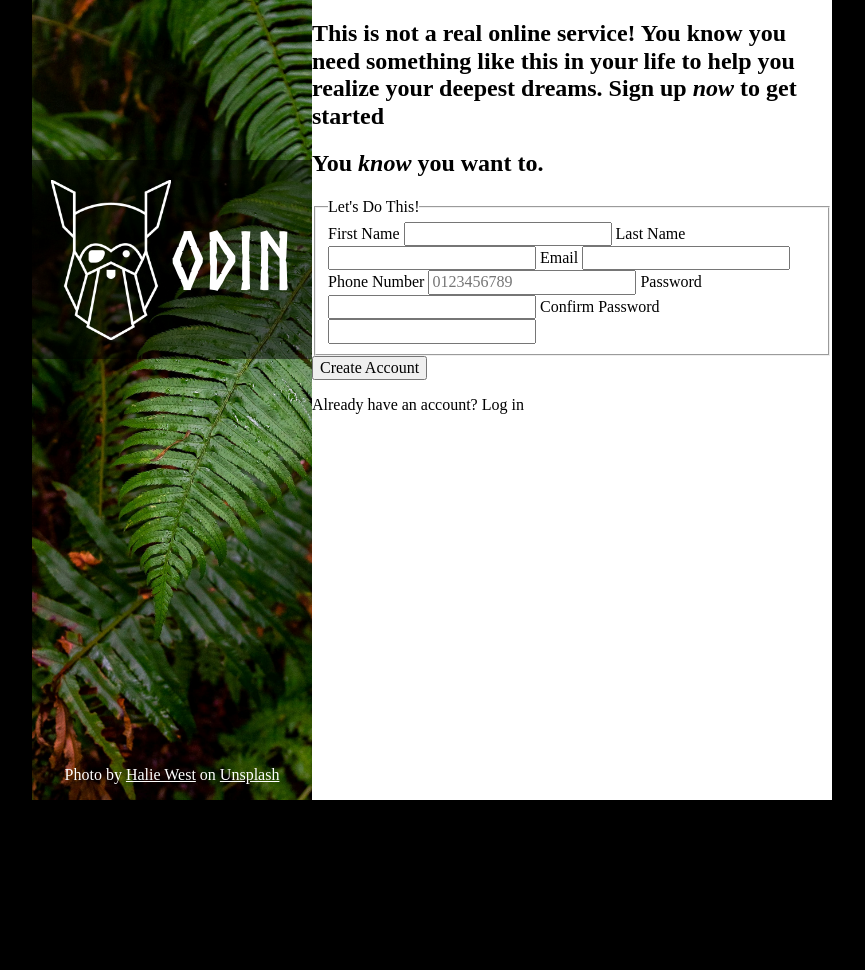
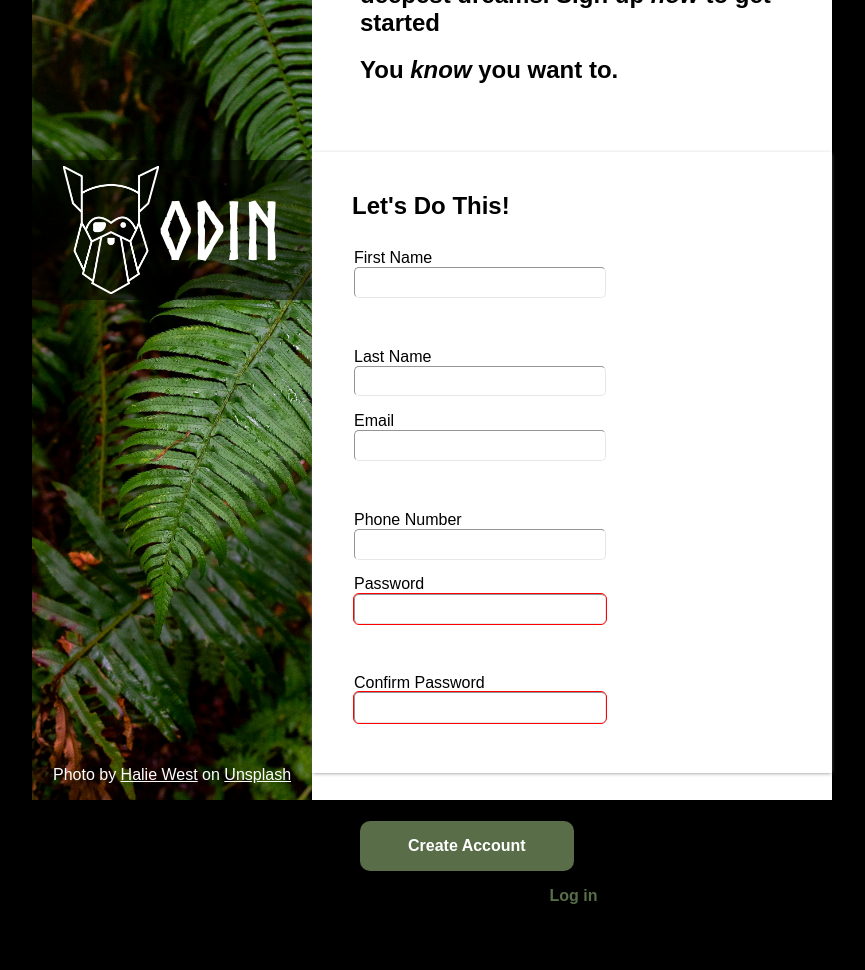
Before and after one commit to MRMartini39/sign-up-form, a plain HTML site: page index.html in a window 1280 px wide. Shown: the whole page, without its empty margins (208-1073 px from the left). Before the commit the page ends 800 px from the top, so only its background shows below. Drawn offline with Linux system fonts and the light colour scheme.

Commit message:
Styled the right side of the webpage Restructured Form HTML for styling

```diff
--- a/index.html
+++ b/index.html
@@ -24,28 +24,40 @@
         </div>
         <div class="form-div">
             <form action="fake.url" method="post" id="form">
-
-                <fieldset>
                     <legend>Let's Do This!</legend>
 
-                    <label for="first-name">First Name</label>
-                    <input type="text" id="first-name" name="first-name" required>
+                    <fieldset class="row">
+                        <div class="field">
+                            <label for="first-name">First Name</label>
+                            <input type="text" id="first-name" name="first-name">
+                        </div>
+                        <div class="field">
+                            <label for="last-name">Last Name</label>
+                            <input type="text" id="last-name" name="last-name" >
+                        </div>
+                    </fieldset>
 
-                    <label for="last-name">Last Name</label>
-                    <input type="text" id="last-name" name="last-name" required>
+                    <fieldset class="row">
+                        <div class="field">
+                            <label for="email">Email</label>
+                            <input type="email" id="email" name="email" >
+                        </div>
+                        <div class="field">
+                            <label for="phone-number">Phone Number</label>
+                            <input type="number" id="phone-number" name="phone-number">
+                        </div>
+                    </fieldset>
 
-                    <label for="email">Email</label>
-                    <input type="email" id="email" name="email" required>
-
-                    <label for="phone-number">Phone Number</label>
-                    <input type="number" id="phone-number" name="phone-number" placeholder="0123456789" required>
-
-                    <label for="password-initial">Password</label>
-                    <input type="password" id="password-initial" name="password" required>
-
-                    <label for="password-confirm">Confirm Password</label>
-                    <input type="password" id="password-confirm" required>
-                </fieldset>
+                    <fieldset class="row">
+                        <div class="pass-field">
+                            <label for="password-initial">Password</label>
+                            <input type="password" id="password-initial" name="password" minlength="3" required>
+                        </div>
+                        <div class="pass-field">
+                            <label for="password-confirm">Confirm Password</label>
+                            <input type="password" id="password-confirm" minlength="3" required>
+                        </div>
+                    </fieldset>
             </form>
         </div>
         <div class="login-div">
--- a/style.css
+++ b/style.css
@@ -1,3 +1,7 @@
+:root {
+    font-family: sans-serif;
+}
+
 body {
     display: flex;
     padding-left: 15rem;
@@ -34,7 +38,7 @@ a:link, a:hover, a:visited {
 }
 
 .odin-logo {
-    max-height: 10rem;
+    max-height: 8rem;
 }
 
 .image-credit {
@@ -43,14 +47,106 @@ a:link, a:hover, a:visited {
     color: white;
 }
 
+@font-face {
+    font-family: 'Odin Font';
+    src: url(assets/Norse-Bold.otf);
+}
+
 .content-div {
-    display: flex;
+    display:flex;
     flex-direction: column;
+    justify-content: center;
+    height: 100vh;
     flex-basis: 65%;
     background-color: white;
 }
 
-@font-face {
-    font-family: 'Odin Font';
-    src: url(assets/Norse-Bold.otf);
+.intro-text {
+    padding: 3rem;
 }
+
+.form-div {
+    box-shadow: 0px 1px 4px -1px gray;
+}
+
+h1 {
+    margin: 1.5rem 0;
+}
+h2 {
+    font-weight: 550;
+}
+
+em {
+    font-weight: bold;
+}
+
+label {
+    display: block;
+}
+
+legend {
+    font-weight: bold;
+    font-size: 1.5rem;
+    margin-bottom: 1.5rem;
+}
+
+input {
+    border-color: #E5E7EB;
+    border-width: 1px;
+    box-shadow: none;
+    margin: 0;
+    padding: 5px;
+    border-radius: 5px;
+    margin-right: 50px;
+    width: 15rem;
+}
+
+form {
+    display: flex;
+    flex-direction: column;
+    border-style: none;
+    padding: 2.5rem;
+}
+
+.row{
+    display: flex;
+    align-items: center;
+    gap: 50px;
+    flex-wrap: wrap;
+    border-style: none;
+    padding-left: 0;
+}
+
+input:focus {
+    outline-style: solid;
+    outline-color: blue;
+    box-shadow: 0px 2px 5px gray;
+}
+
+input:invalid {
+    outline-color: red;
+    outline-style: solid;
+    outline-width: 1px;
+}
+
+.login-div{
+    display: flex;
+    flex-direction: column;
+    justify-content: center;
+    align-items: flex-start;
+    padding: 3rem;
+}
+
+.create-acct-btn {
+    color: white;
+    background-color: #596D48;
+    padding: 1rem 3rem;
+    border-radius: 10px;
+    border-width: 0px;
+    font-weight: bold;
+}
+
+.login-text-green {
+    color: #596D48;
+    font-weight: bold;
+}
```
